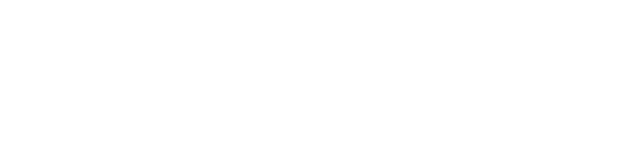
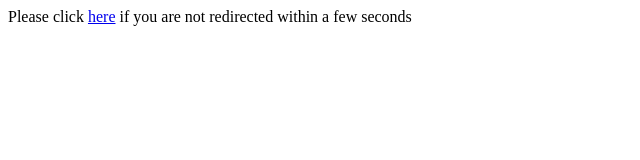
Before and after one commit to maguitoon/maguitoon.github.io, a plain HTML site: page index.html in a window 1280 px wide. Shown: the whole page, without its empty margins (0-640 px from the left). Drawn offline with Linux system fonts and the light colour scheme.

Commit message:
Update index.html

```diff
--- a/index.html
+++ b/index.html
@@ -3,5 +3,6 @@
     <META http-equiv="refresh" content="5;URL=https://www.linkedin.com/in/fabianderosa">
   </head>
   <body>
+    <p>Please click <a href="https://www.linkedin.com/in/fabianderosa">here</a> if you are not redirected within a few seconds</p>
   </body>
 </html>
```
